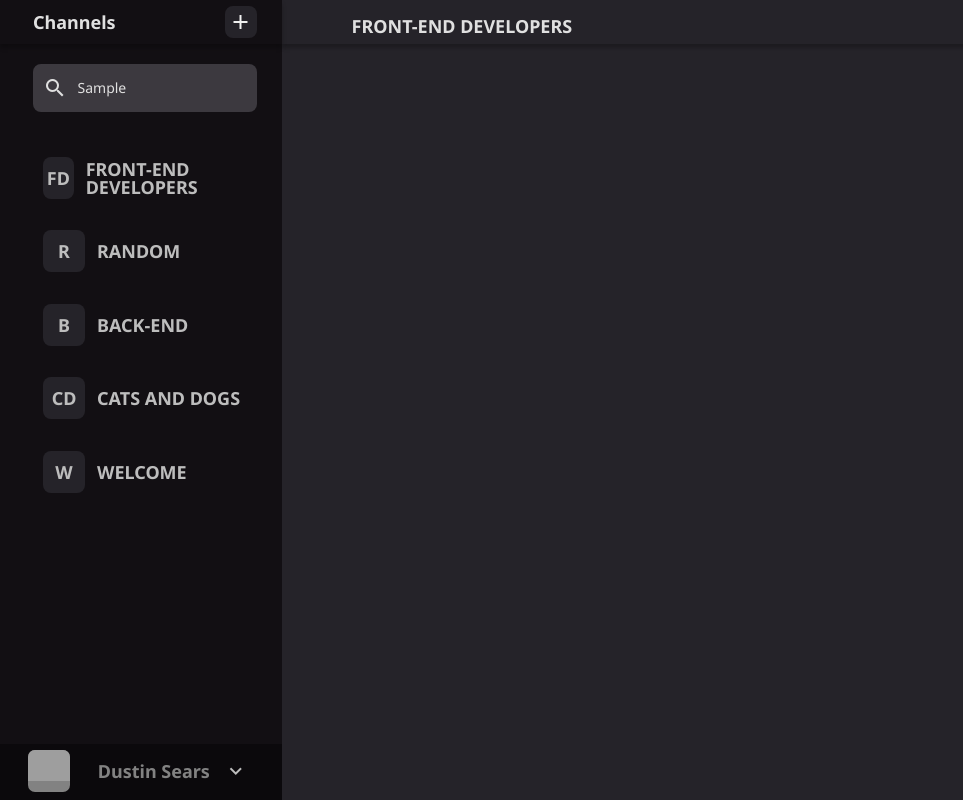
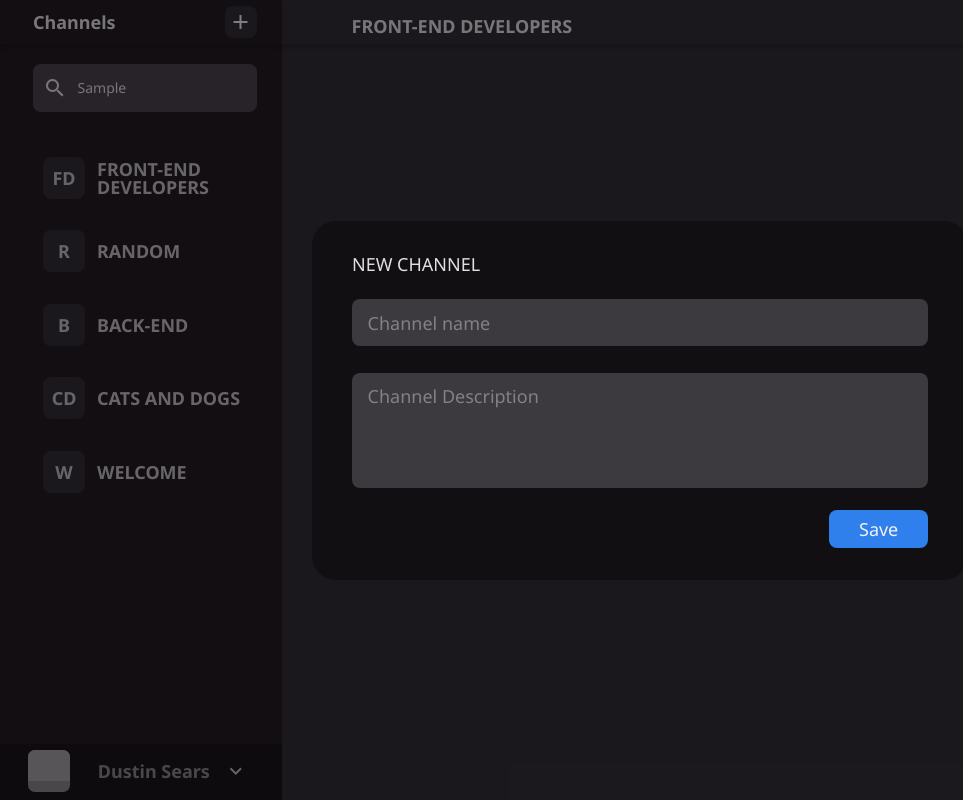
Before and after one commit to LoganSorensen/group-chat-app-fe, a React (Create React App) app: page /chat/1 in a window 1280 px wide. Both pictures are taken after typing "Sample" into the empty fields and a click on the button "add". Shown: the whole page, without its empty margins (0-963 px from the left). Built offline with nearby package versions, Linux system fonts and the light colour scheme; grey boxes are pictures that could not be loaded.

Commit message:
built and styled addChannelForm

```diff
--- a/public/index.html
+++ b/public/index.html
@@ -30,11 +30,14 @@
       href="https://fonts.googleapis.com/css2?family=Noto+Sans:wght@400;700&display=swap"
       rel="stylesheet"
     />
-    <link href="https://fonts.googleapis.com/icon?family=Material+Icons|Material+Icons+Outlined"
-      rel="stylesheet">
+    <link
+      href="https://fonts.googleapis.com/icon?family=Material+Icons|Material+Icons+Outlined"
+      rel="stylesheet"
+    />
     <title>Group Chat</title>
   </head>
   <body>
+    <div class="body-blackout"></div>
     <noscript>You need to enable JavaScript to run this app.</noscript>
     <div id="root"></div>
     <!--
--- a/src/App.js
+++ b/src/App.js
@@ -1,11 +1,13 @@
 import Sidebar from "./components/sidebar";
 import ChatWindow from "./components/chatWindow";
+import AddChannelForm from "./components/addChannelForm";
 
 function App() {
   return (
     <div className="App">
       <Sidebar />
       <ChatWindow />
+      <AddChannelForm />
     </div>
   );
 }
--- /dev/null
+++ b/src/components/addChannelForm.jsx
@@ -0,0 +1,52 @@
+import React, { useState } from "react";
+
+const AddChannelForm = () => {
+  const [formState, setFormState] = useState({
+    channelName: "",
+    channelDesc: "",
+  });
+
+  const handleChange = (e) => {
+    setFormState({ ...formState, [e.target.name]: e.target.value });
+  };
+
+  const handleSubmit = (e) => {
+    e.preventDefault();
+
+    setFormState({ channelName: "", channelDesc: "" });
+
+    closeModal();
+  };
+
+  const closeModal = () => {
+    const bodyBlackout = document.querySelector(".body-blackout");
+    const addChannelForm = document.querySelector(".add-channel-form");
+
+    bodyBlackout.style.display = "none";
+    addChannelForm.style.display = "none";
+  };
+
+  return (
+    <div className="add-channel-form">
+      <h3>New Channel</h3>
+      <form onSubmit={handleSubmit}>
+        <input
+          type="text"
+          name="channelName"
+          value={formState.channelName}
+          placeholder="Channel name"
+          onChange={handleChange}
+        />
+        <textarea
+          name="channelDesc"
+          value={formState.channelDesc}
+          placeholder="Channel Description"
+          onChange={handleChange}
+        ></textarea>
+        <button>Save</button>
+      </form>
+    </div>
+  );
+};
+
+export default AddChannelForm;
--- a/src/components/channelList.jsx
+++ b/src/components/channelList.jsx
@@ -7,11 +7,30 @@ import { setSidebarComponent } from "../actions/setPageStateActions";
 const ChannelList = ({ setSidebarComponent }) => {
   const joinChannel = () => setSidebarComponent("channelDetails");
 
+  const openModal = () => {
+    const bodyBlackout = document.querySelector(".body-blackout");
+    const addChannelForm = document.querySelector(".add-channel-form");
+
+    bodyBlackout.style.display = "block";
+    addChannelForm.style.display = "block";
+  };
+
+  const bodyBlackout = document.querySelector(".body-blackout");
+
+  const closeModal = () => {
+    const addChannelForm = document.querySelector(".add-channel-form");
+
+    bodyBlackout.style.display = "none";
+    addChannelForm.style.display = "none";
+  };
+
+  bodyBlackout.addEventListener("click", closeModal);
+
   return (
     <div className="channel-list">
       <div className="top-tab align-center">
         Channels
-        <button className="add-channel-btn flex-center">
+        <button className="add-channel-btn flex-center" onClick={openModal}>
           <span className="material-icons-outlined">add</span>
         </button>
       </div>
@@ -20,8 +39,12 @@ const ChannelList = ({ setSidebarComponent }) => {
         <input type="text" placeholder="Search" />
       </div>
       <div className="channels">
-        {channels.map((channel) => (
-          <div className="channel align-center" onClick={joinChannel}>
+        {channels.map((channel, index) => (
+          <div
+            key={index}
+            className="channel align-center"
+            onClick={joinChannel}
+          >
             <div className="channel-abbr flex-center">{channel.abbr}</div>
             <p className="channel-name">{channel.name}</p>
           </div>
--- a/src/components/sidebar.jsx
+++ b/src/components/sidebar.jsx
@@ -10,7 +10,6 @@ const Sidebar = ({ sidebarComponent }) => {
     <div className="sidebar">
       {sidebarComponent === "channelDetails" && <ChannelDetails />}
       {sidebarComponent === "channelList" && <ChannelList />}
-
       <UserTab />
     </div>
   );
--- a/src/styles/index.css
+++ b/src/styles/index.css
@@ -183,6 +183,14 @@ a {
   max-height: 5.5vh;
   min-height: 5.5vh;
 }
+.body-blackout {
+  display: none;
+  background-color: rgba(18, 15, 19, 0.5);
+  width: 100vw;
+  height: 100vh;
+  position: absolute;
+  z-index: 2;
+}
 .sidebar {
   width: 22vw;
   height: 100vh;
@@ -362,8 +370,62 @@ a {
 }
 .channel-list .channel-abbr {
   width: 4.2rem;
+  min-width: 4.2rem;
   height: 4.2rem;
+  min-height: 4.2rem;
   background-color: #252329;
   margin-right: 1.2rem;
   border-radius: 8px;
 }
+.add-channel-form {
+  display: none;
+  position: absolute;
+  z-index: 3;
+  padding: 3.4rem 4rem 2.2rem;
+  margin: auto;
+  inset: 0;
+  width: 65.6rem;
+  height: 35.9rem;
+  background-color: #120f13;
+  border-radius: 24px;
+}
+.add-channel-form h3 {
+  text-transform: uppercase;
+  margin-bottom: 2.66rem;
+}
+.add-channel-form form {
+  display: flex;
+  flex-direction: column;
+  align-items: flex-end;
+}
+.add-channel-form input,
+.add-channel-form textarea {
+  font-size: 1.8rem;
+  background-color: #3c393f;
+  color: #e0e0e0;
+  padding: 1.15rem 1.56rem;
+  border: none;
+  border-radius: 8px;
+  width: 100%;
+}
+.add-channel-form input::placeholder,
+.add-channel-form textarea::placeholder {
+  color: #828282;
+}
+.add-channel-form input {
+  margin-bottom: 2.65rem;
+}
+.add-channel-form textarea {
+  resize: none;
+  margin-bottom: 2.15rem;
+  height: 11.55rem;
+}
+.add-channel-form button {
+  font-size: 1.8rem;
+  width: 9.9rem;
+  padding: 0.7rem 3rem;
+  color: #f2f2f2;
+  background-color: #2f80ed;
+  border: none;
+  border-radius: 8px;
+}
--- /dev/null
+++ b/src/styles/less/addChannelForm.less
@@ -0,0 +1,57 @@
+.add-channel-form {
+  display: none;
+  position: absolute;
+  z-index: 3;
+  padding: 3.4rem 4rem 2.2rem;
+  margin: auto;
+  inset: 0;
+  width: 65.6rem;
+  height: 35.9rem;
+  background-color: @bg-dark;
+  border-radius: 24px;
+
+  h3 {
+    text-transform: uppercase;
+    margin-bottom: 2.66rem;
+  }
+
+  form {
+    display: flex;
+    flex-direction: column;
+    align-items: flex-end;
+  }
+
+  input,
+  textarea {
+    font-size: 1.8rem;
+    background-color: @bg-hover;
+    color: @text-white;
+    padding: 1.15rem 1.56rem;
+    border: none;
+    border-radius: 8px;
+    width: 100%;
+    &::placeholder {
+      color: @text-gray;
+    }
+  }
+
+  input {
+    margin-bottom: 2.65rem;
+  }
+
+  textarea {
+    resize: none;
+    margin-bottom: 2.15rem;
+    height: 11.55rem;
+  }
+
+  button {
+    font-size: 1.8rem;
+    width: 9.9rem;
+    padding: 0.7rem 3rem;
+    color: #f2f2f2;
+    background-color: #2f80ed;
+    border: none;
+    border-radius: 8px;
+  }
+}
--- a/src/styles/less/channelList.less
+++ b/src/styles/less/channelList.less
@@ -55,13 +55,15 @@
     border-radius: 8px;
     cursor: pointer;
     &:hover {
-        background-color: @bg-hover;
+      background-color: @bg-hover;
     }
   }
 
   .channel-abbr {
     width: 4.2rem;
+    min-width: 4.2rem;
     height: 4.2rem;
+    min-height: 4.2rem;
     background-color: @bg-light;
     margin-right: 1.2rem;
     border-radius: 8px;
--- a/src/styles/less/global.less
+++ b/src/styles/less/global.less
@@ -67,3 +67,12 @@ a {
   max-height: @top-tab-height;
   min-height: @top-tab-height;
 }
+
+.body-blackout {
+  display: none;
+  background-color: rgba(18, 15, 19, 0.5);
+  width: 100vw;
+  height: 100vh;
+  position: absolute;
+  z-index: 2;
+}
--- a/src/styles/less/index.less
+++ b/src/styles/less/index.less
@@ -7,3 +7,4 @@
 @import "channelDetails.less";
 @import "userOptions.less";
 @import "channelList.less";
+@import "addChannelForm.less";
```
